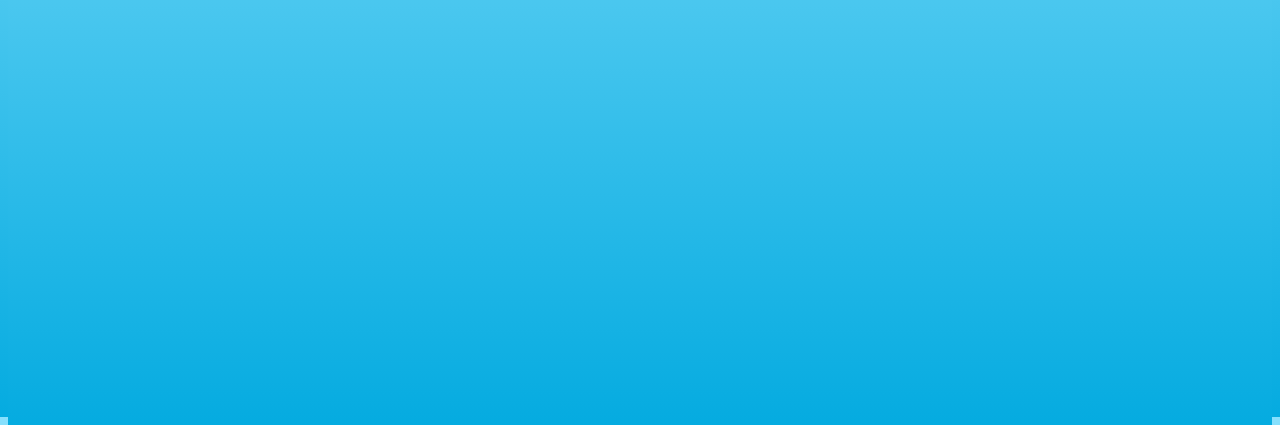
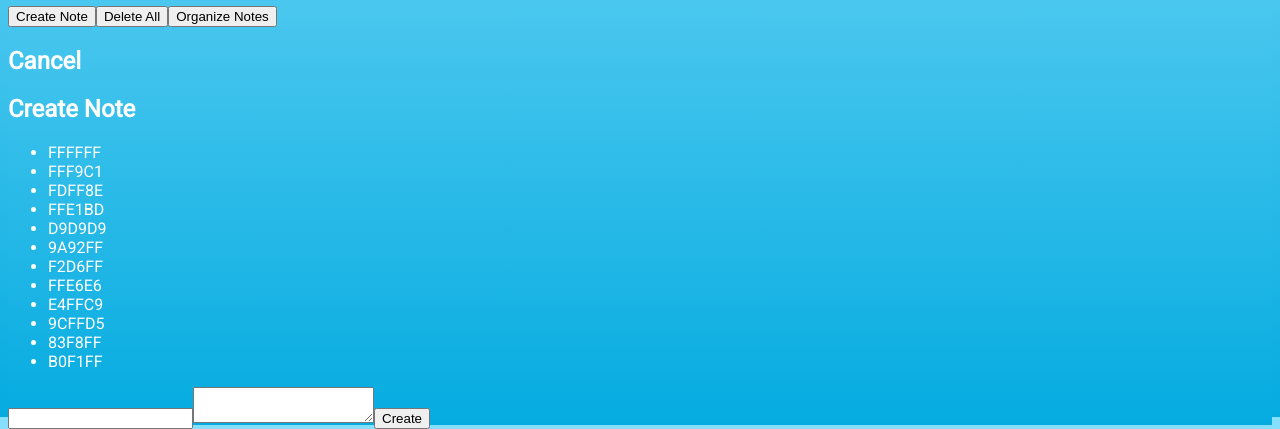
Before and after one commit to marianlam/react-notes, a React app: page / in a window 1280 px wide. Shown: the part 383-812 px from the top of the page. Built offline with nearby package versions, Linux system fonts and the light colour scheme.

Commit message:
created components

```diff
--- /dev/null
+++ b/src/components/color_palette_block.js
@@ -0,0 +1,13 @@
+import React from 'react';
+
+const ColorPaletteBlock = (props) => {
+  const hexCode = props.color;
+
+  return (
+    <div>
+      {hexCode}
+    </div>
+  );
+};
+
+export default ColorPaletteBlock;
--- /dev/null
+++ b/src/components/create_note_modal.js
@@ -0,0 +1,38 @@
+import React, { Component } from 'react';
+import ColorPaletteBlock from './color_palette_block';
+
+class CreateNoteModal extends Component {
+  constructor(props) {
+    super(props);
+    this.state = {};
+  }
+
+  render() {
+    const colors = ['FFFFFF', 'FFF9C1', 'FDFF8E', 'FFE1BD', 'D9D9D9', '9A92FF', 'F2D6FF', 'FFE6E6', 'E4FFC9', '9CFFD5', '83F8FF', 'B0F1FF'];
+    const paletteItems = colors.map((color) => {
+      return (
+        <li>
+          <ColorPaletteBlock color={color} key={color} />
+        </li>
+      );
+    });
+    return (
+      <div>
+        <h2>Cancel</h2>
+        <h2>Create Note</h2>
+        <div id="color-palette">
+          <ul>
+            {paletteItems}
+          </ul>
+        </div>
+        <div>
+          <input id="note-title" type="text" maxLength="50" />
+          <textArea id="note-content" />
+          <button type="submit">Create</button>
+        </div>
+      </div>
+    );
+  }
+}
+
+export default CreateNoteModal;
--- /dev/null
+++ b/src/components/note.js
@@ -0,0 +1,25 @@
+import React, { Component } from 'react';
+
+class Note extends Component {
+  constructor(props) {
+    super(props);
+    this.state = {
+      title: '',
+      text: '',
+      // x: 0,
+      // y: 0,
+      // zIndex: 0
+    };
+  }
+
+  render() {
+    return (
+      <div className="note">
+        <h3>{this.state.title}</h3>
+        <p>{this.state.text}</p>
+      </div>
+    );
+  }
+}
+
+export default Note;
--- /dev/null
+++ b/src/components/utility_bar.js
@@ -0,0 +1,14 @@
+import React from 'react';
+
+const UtilityBar = () => {
+  return (
+    <div>
+      <h1>Note Board</h1>
+      <button type="button">Create Note</button>
+      <button type="button">Delete All</button>
+      <button type="button">Organize Notes</button>
+    </div>
+  );
+};
+
+export default UtilityBar;
--- a/src/index.html
+++ b/src/index.html
@@ -4,6 +4,7 @@
     <title>starter pack</title>
     <meta name="viewport" content="width=device-width, initial-scale=1.0">
     <link href="https://fonts.googleapis.com/css?family=Roboto" rel="stylesheet">
+    <link rel="stylesheet" href="https://use.fontawesome.com/releases/v5.8.2/css/all.css" integrity="sha384-oS3vJWv+0UjzBfQzYUhtDYW+Pj2yciDJxpsK1OYPAYjqT085Qq/1cq5FLXAZQ7Ay" crossorigin="anonymous">
   </head>
   <body>
     <div class="logo"></div>
--- a/src/index.js
+++ b/src/index.js
@@ -1,7 +1,25 @@
-import React from 'react';
+import React, { Component } from 'react';
 import ReactDOM from 'react-dom';
 import './style.scss';
+import UtilityBar from './components/utility_bar';
+import CreateNoteModal from './components/create_note_modal';
+import Note from './components/note';
 
-const App = () => <div className="test">All the REACT are belong to us!</div>;
+class App extends Component {
+  constructor(props) {
+    super(props);
+    this.state = {};
+  }
+
+  render() {
+    return (
+      <div>
+        <UtilityBar />
+        <CreateNoteModal />
+        <Note />
+      </div>
+    );
+  }
+}
 
 ReactDOM.render(<App />, document.getElementById('main'));
```
